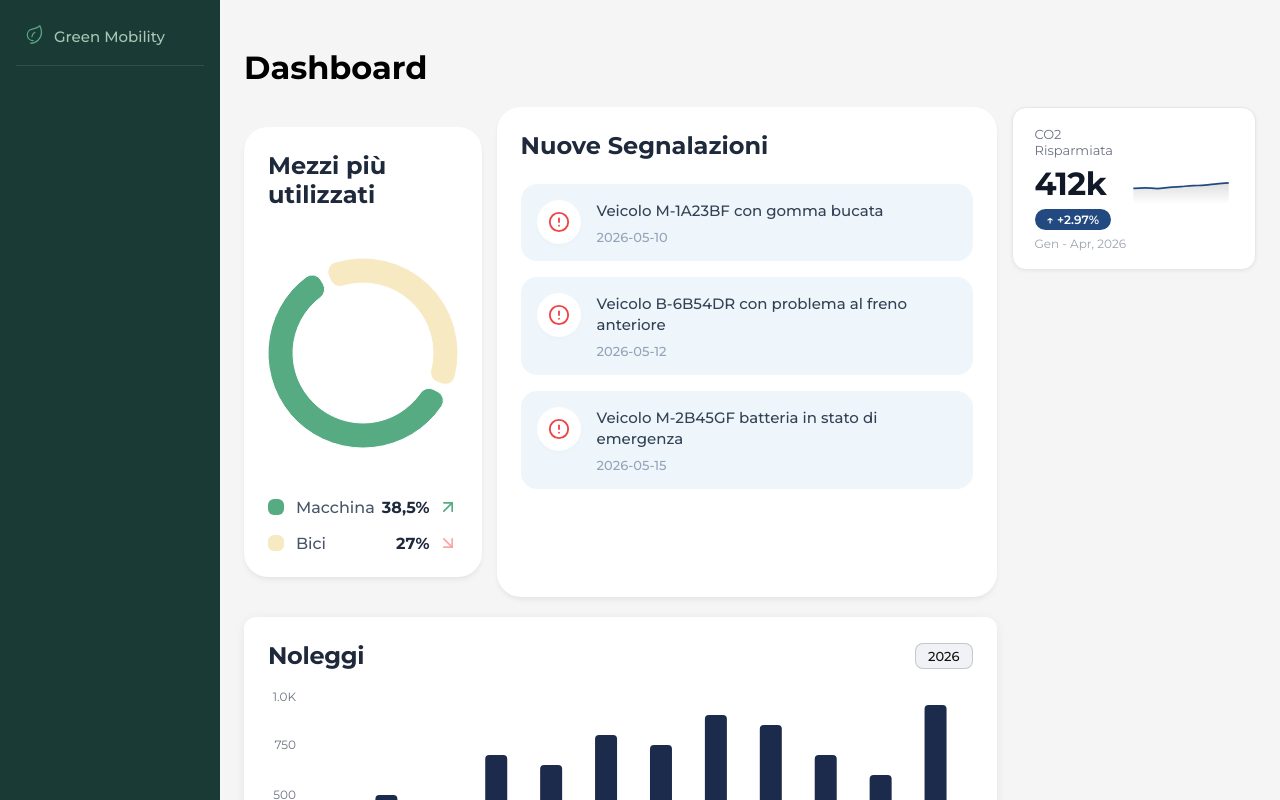
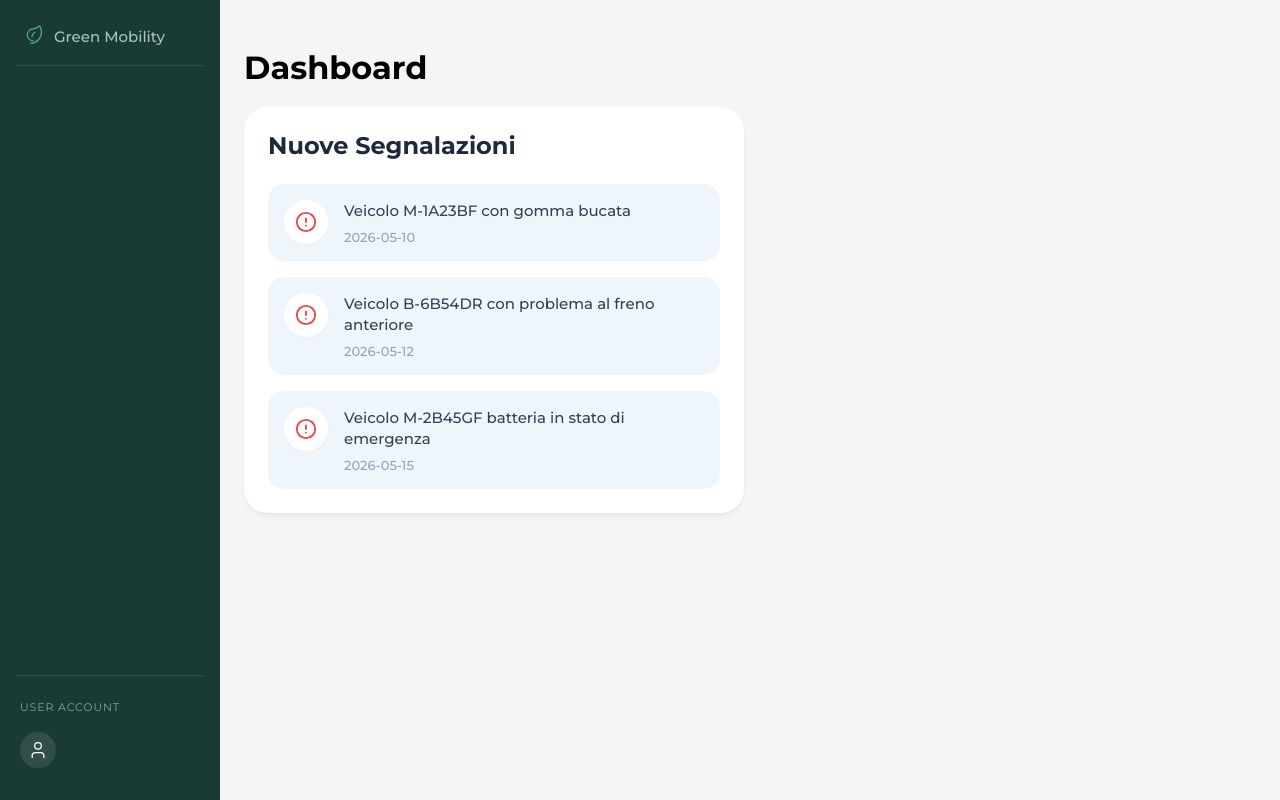
Before and after one commit to GiuliaQuaino/Atelier-Digitale, a React (Vite) app: page /dashboard in a window 1280 px wide. Shown: the top 800 px of the page. Built offline with nearby package versions, Linux system fonts and the light colour scheme.

Commit message:
Aggiunta gestione ruoli dashboard

```diff
--- a/src/pages/dashboard.jsx
+++ b/src/pages/dashboard.jsx
@@ -1,3 +1,4 @@
+import { useAuth } from '../context/AuthContext';
 import RentStatusWidget from "../components/RentStatusWidget/RentStatusWidget";
 import RemindersWidget from "../components/RemindersWidget/RemindersWidget";
 import './pages.css';
@@ -10,27 +11,39 @@ const dataMag = [
 ];
 
 export default function Dashboard() {
+
+  const { utente } = useAuth();
+
+  const isAdmin = utente?.ruolo === "Amministratore";
+  const isTecnico = utente?.ruolo === "Tecnico";
+  const isSupporto = utente?.ruolo === "Supporto";
+
   return <div>
     <h1 style={{ marginTop: "24px" }}>Dashboard</h1>
     <div className="dashboard-content">
     <div  className="dashboard-container">
       <div className="widgets">
-        <RentStatusWidget />
+        {(isAdmin || isSupporto) && (
+        <RentStatusWidget />)}
+
+
         <RemindersWidget />
         </div>
       <div>
+        {isAdmin && (
       <NoleggiChart
       title="Noleggi"
       datasets={{
         "2026": [400, 500, 300, 700, 650, 800, 750, 900, 850, 700, 600, 950],
       }}
       activeMonth={2}
-      maxY={1000}/>
+      maxY={1000}/> )}
       </div>
     </div>
 
     <div style={{ flex: 1 }} className="dashboard-container2">
       <div style={{ width: "100%" }}>
+          {isAdmin && (
       <CO2Card
               title="CO2 Risparmiata"
               value="412k"
@@ -38,7 +51,7 @@ export default function Dashboard() {
               period="Gen - Apr, 2026"
               data={dataMag}
               positive
-            />
+            />)}
             </div>
     </div>
  </div>
```
